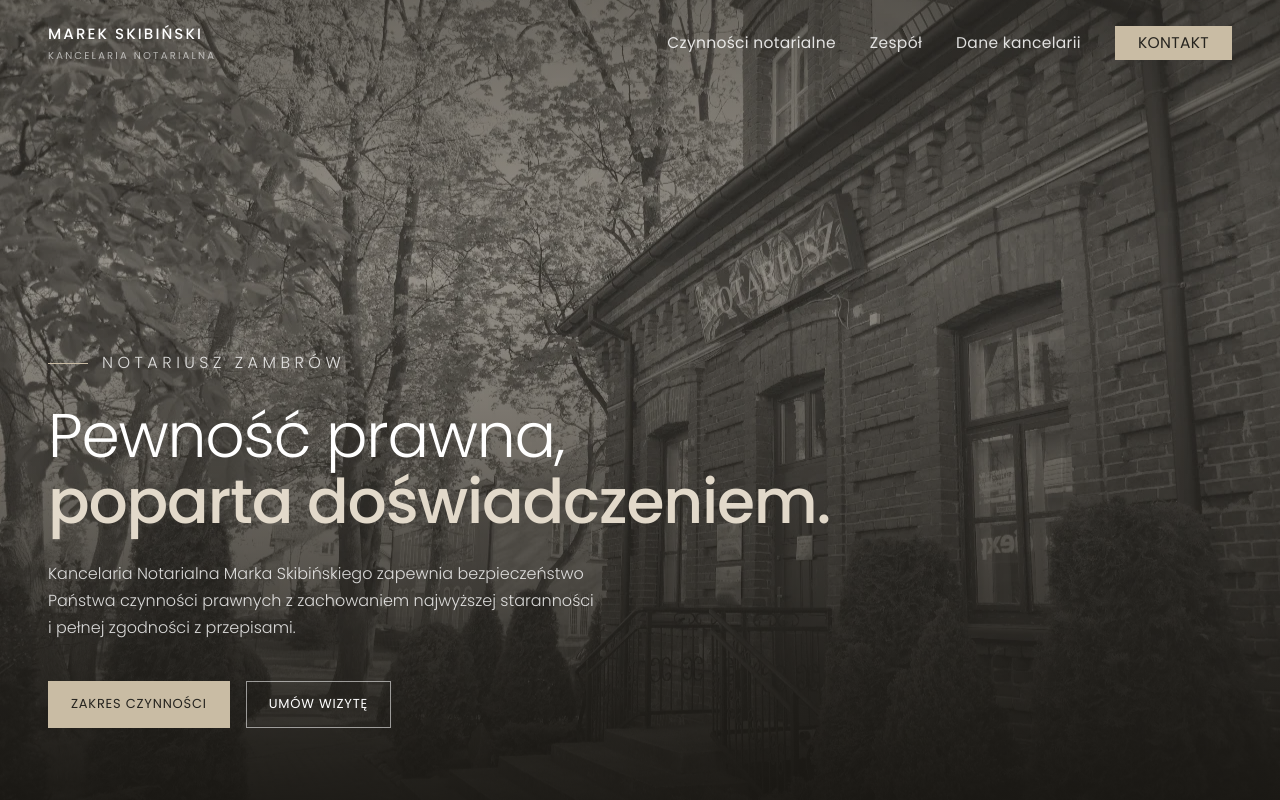
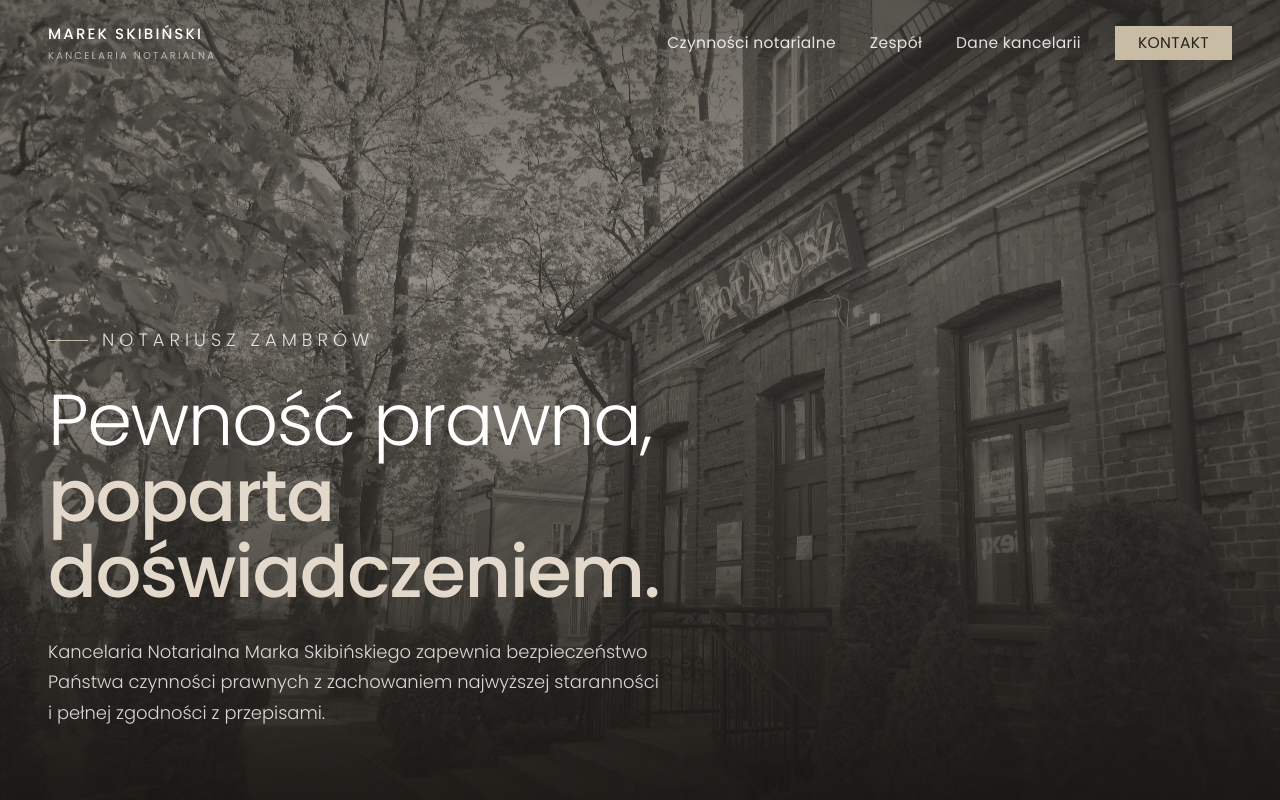
Before and after one commit to zywoxx/notariusz-zambrow, a plain HTML site: page index.html in a window 1280 px wide. Shown: the top 800 px of the page. Drawn offline with Linux system fonts and the light colour scheme.

Commit message:
Add files via upload

```diff
--- a/index.html
+++ b/index.html
@@ -31,10 +31,6 @@
     <p class="eyebrow">Notariusz Zambrów</p>
     <h1>Pewność prawna,<br><em>poparta doświadczeniem.</em></h1>
     <p>Kancelaria Notarialna Marka Skibińskiego zapewnia bezpieczeństwo Państwa czynności prawnych z zachowaniem najwyższej staranności i pełnej zgodności z przepisami.</p>
-    <div class="hero-cta">
-      <a href="czynnosci.html" class="btn">Zakres czynności</a>
-      <a href="kontakt.html" class="btn ghost">Umów wizytę</a>
-    </div>
   </div>
 </header>
 
--- a/styles.css
+++ b/styles.css
@@ -87,9 +87,9 @@ a{color:inherit;text-decoration:none}
 .hero-inner{position:relative;z-index:1;max-width:820px}
 .eyebrow{font-size:12px;letter-spacing:.28em;text-transform:uppercase;color:var(--beige-deep);margin-bottom:26px;display:flex;align-items:center;gap:14px}
 .eyebrow::before{content:"";width:40px;height:1px;background:var(--beige-deep)}
-.hero h1{font-weight:300;font-size:clamp(2rem,5.2vw,3.85rem);line-height:1.08;letter-spacing:-.02em;margin-bottom:24px}
+.hero h1{font-weight:300;font-size:clamp(2.3rem,6vw,4.5rem);line-height:1.06;letter-spacing:-.02em;margin-bottom:26px}
 .hero h1 em{font-style:normal;font-weight:500;color:var(--beige)}
-.hero p{font-size:clamp(.95rem,1.25vw,1.08rem);font-weight:300;color:rgba(255,255,255,.82);max-width:56ch;line-height:1.7}
+.hero p{font-size:clamp(1rem,1.4vw,1.18rem);font-weight:300;color:rgba(255,255,255,.82);max-width:56ch;line-height:1.7}
 .hero-cta{display:flex;gap:16px;margin-top:40px;flex-wrap:wrap}
 .hero-cta .btn:not(.ghost):hover,.hero-cta .btn:not(.ghost):focus-visible{background:transparent;color:#fff;border-color:#fff}
 
```
